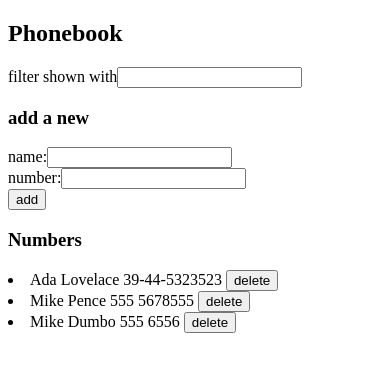
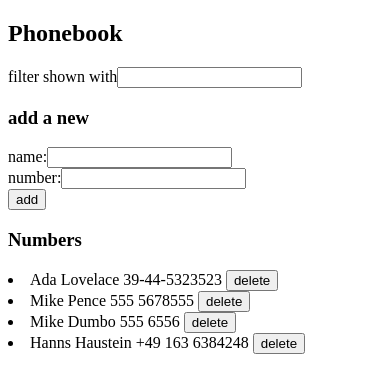
Before and after one commit to HannsHau/helsinki---full-stack-open, a React (Vite) app in the folder part2/phonebook/: page / in a window 390 px wide. Shown: the top 392 px of the page. Built offline with nearby package versions, Linux system fonts and the light colour scheme; data requests are answered from the project's data file.

Commit message:
2.15*: The Phonebook step 10

```diff
--- a/part2/phonebook/db.json
+++ b/part2/phonebook/db.json
@@ -14,6 +14,11 @@
       "name": "Mike Dumbo",
       "number": "555 6556",
       "id": 7
+    },
+    {
+      "name": "Hanns Haustein",
+      "number": "+49 163 6384248",
+      "id": 8
     }
   ]
 }
--- a/part2/phonebook/src/App.jsx
+++ b/part2/phonebook/src/App.jsx
@@ -24,15 +24,23 @@ const App = () => {
   const addName = (event) => {
     event.preventDefault()
 
-    const personFound = persons.filter( person => person.name === newName)
+    const personFound = persons.find(person => person.name === newName)
+    console.log(personFound)
 
-    if (personFound.length > 0) {
-      alert(newName + ' is already added to phonebook')
+    const personsObject = {
+      name: newName,
+      number: newNumber
+    }
+
+    if (personFound !== undefined) {
+      personsObject.id = personFound.id
+      confirm(`${personFound.name} is already added to phonebook, replace the old number with a new one?`)
+      personsService
+        .update(personsObject)
+        .then((returnedPerson) => {
+          setPersons(persons.map(person => person.id === personFound.id ? returnedPerson : person))
+        })
     } else {
-      const personsObject = {
-        name: newName,
-        number: newNumber
-      }
       personsService
         .create(personsObject)
         .then((returnedPerson) => {
--- a/part2/phonebook/src/services/persons.js
+++ b/part2/phonebook/src/services/persons.js
@@ -12,6 +12,12 @@ const create = (newObject) => {
   return request.then(response => response.data)
 }
 
+const update = (newObject) => {
+  const url = baseUrl + '/' + newObject.id
+  const request = axios.put(url, newObject)
+  return request.then(response => response.data)
+}
+
 const deletePerson = (id) => {
   const request = axios.delete(baseUrl + '/' + id)
   return request.then(response => response)
@@ -20,5 +26,6 @@ const deletePerson = (id) => {
 export default {
   getAll,
   create,
+  update,
   deletePerson
 }
```
